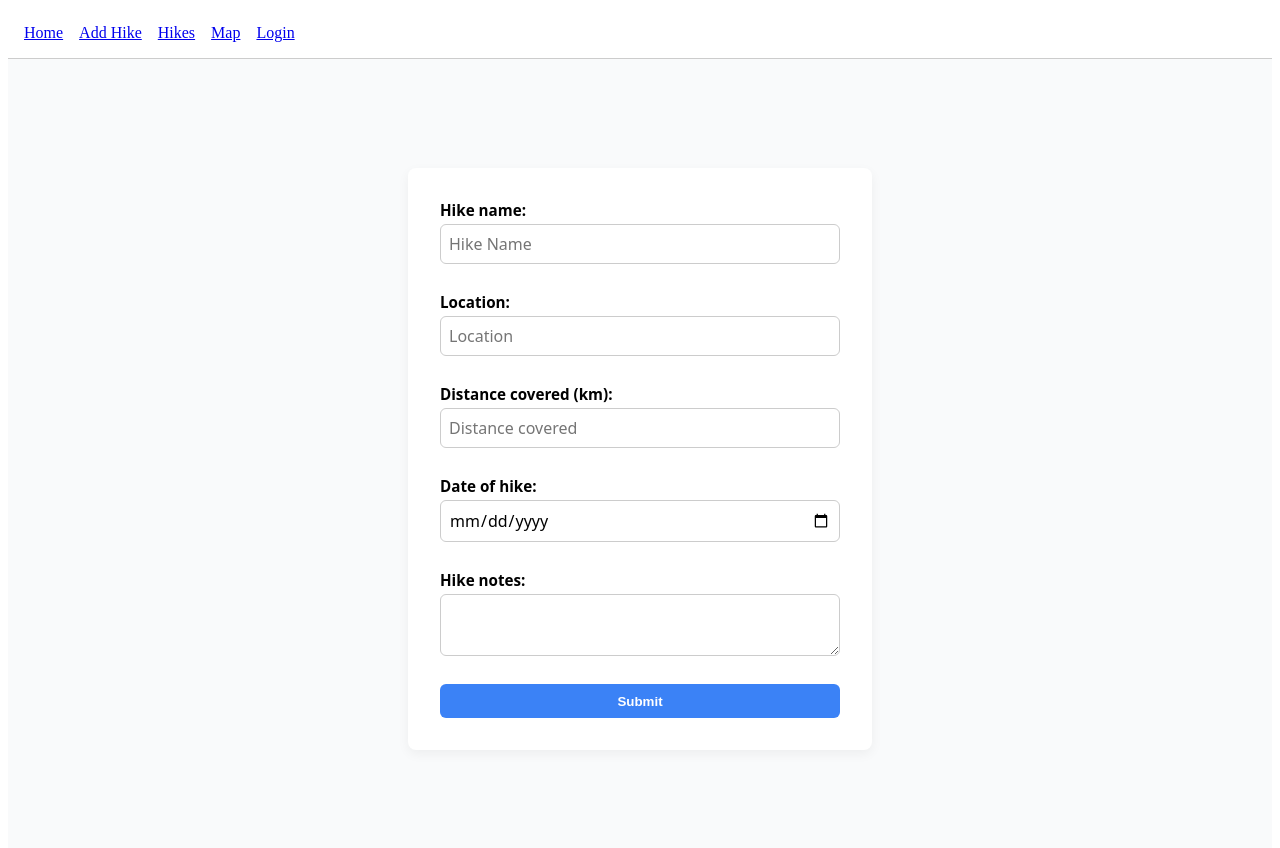
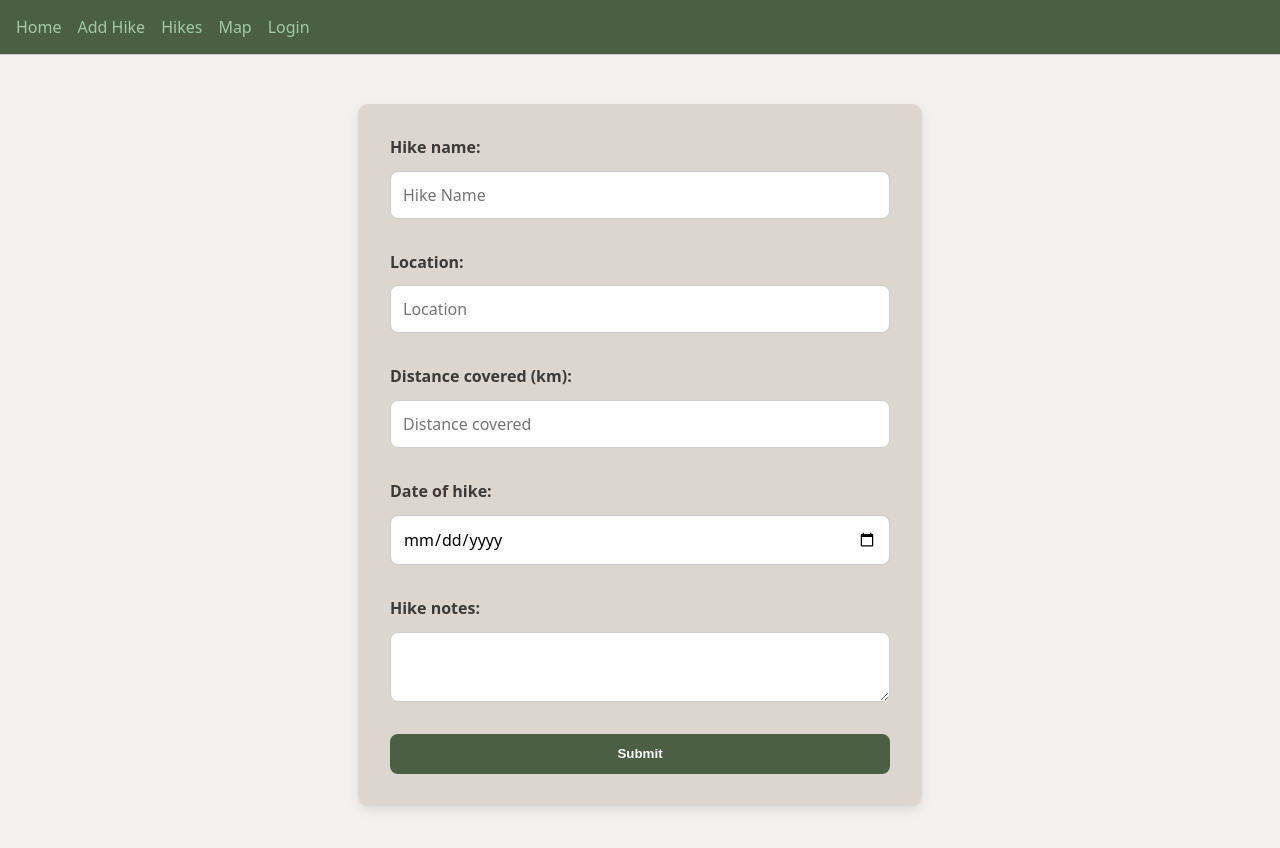
Before and after one commit to peynadol/hiking-dashboard, a React (Vite) app in the folder frontend/: page /add in a window 1280 px wide. Shown: the top 848 px of the page. Built offline with nearby package versions, Linux system fonts and the light colour scheme.

Commit message:
flesh out home and hikes pages

```diff
--- a/frontend/src/components/AddHikeForm.css
+++ b/frontend/src/components/AddHikeForm.css
@@ -1,3 +1,4 @@
+/* Add Hike Page Layout */
 .add-hike-page {
     display: flex;
     align-items: center;
@@ -5,89 +6,95 @@
     height: 100vh;
     padding: 1rem;
     box-sizing: border-box;
-    background-color: #f9fafb; /* optional soft background */
+    background-color: var(--color-bg); /* Off-white background */
   }
 
   /* === FORM CONTAINER === */
   .hike-form {
     display: flex;
-    flex-direction: column;
-    gap: 1.5rem; /* spacing between field groups */
-    max-width: 400px;
+    flex-direction: column; /* Ensures vertical layout */
+    gap: 1.5rem; /* Spacing between field groups */
+    max-width: 500px;
     width: 100%;
     margin: 0 auto;
     font-family: system-ui, sans-serif;
-    background: white;
+    background: var(--color-surface); /* Stone/Sand background */
     padding: 2rem;
-    border-radius: 8px;
-    box-shadow: 0 4px 12px rgba(0, 0, 0, 0.05);
+    border-radius: 10px; /* Slightly round edges for a smoother feel */
+    box-shadow: 0 4px 12px rgba(0, 0, 0, 0.1); /* Softer shadow */
   }
 
   /* === EACH FIELD GROUP === */
   .hike-form div {
     display: flex;
-    flex-direction: column;
-    gap: 0.25rem; /* tight spacing between label, input, error */
+    flex-direction: column; /* Ensures vertical layout of label + input */
+    gap: 0.5rem; /* Adds more space between label and input */
   }
 
   /* === LABELS === */
   .hike-form label {
     font-weight: 600;
-    font-size: 0.95rem;
+    font-size: 1rem;
+    color: var(--color-text); /* Deep Brown text for labels */
+    margin-bottom: 0.3rem; /* Adds a bit of space under the label */
   }
 
   /* === INPUTS & TEXTAREA === */
   .hike-form input,
   .hike-form textarea {
-    padding: 0.5rem;
+    padding: 0.75rem;
     border: 1px solid #ccc;
-    border-radius: 6px;
+    border-radius: 8px;
     font-size: 1rem;
     font-family: inherit;
     outline: none;
-    transition: border 0.2s ease;
+    transition: border 0.2s ease, box-shadow 0.2s ease;
   }
 
   .hike-form input:focus,
   .hike-form textarea:focus {
-    border-color: #3b82f6;
-    box-shadow: 0 0 0 2px rgba(59, 130, 246, 0.2);
+    border-color: var(--color-primary); /* Moss Green border on focus */
+    box-shadow: 0 0 0 2px rgba(75, 96, 67, 0.2); /* Soft glow */
+  }
+
+  /* === BUTTON STYLES === */
+  .hike-form button {
+    padding: 0.8rem 1.2rem;
+    border: none;
+    background-color: var(--color-primary); /* Moss Green for button background */
+    color: white;
+    font-weight: bold;
+    border-radius: 8px;
+    cursor: pointer;
+    transition: background-color 0.2s ease, transform 0.2s ease;
+  }
+
+  .hike-form button:hover {
+    background-color: var(--color-link-hover); /* Moss Green on hover */
+  }
+
+  .hike-form button:active {
+    transform: scale(0.98);
+    background-color: var(--color-success); /* Forest Green on click */
+    box-shadow: inset 0 2px 4px rgba(0, 0, 0, 0.1);
+  }
+
+  .hike-form button:disabled {
+    background-color: #94a3b8;
+    cursor: not-allowed;
+    opacity: 0.7;
   }
 
   /* === ERROR MESSAGES === */
   .hike-form p {
-    color: #d33;
-    font-size: 0.85rem;
-    margin: 0;
+    color: var(--color-error); /* Clay Red for error messages */
+    font-size: 0.9rem;
+    margin-top: -0.5rem;
+    margin-bottom: 0.5rem;
   }
 
-  /* === BUTTON === */
-  .hike-form button {
-    padding: 0.6rem 1rem;
-    border: none;
-    background-color: #3b82f6;
-    color: white;
-    font-weight: bold;
-    border-radius: 6px;
-    cursor: pointer;
-    transition: all 0.1s ease-in-out;
+  /* === HELPER TEXT === */
+  .hike-form .helper-text {
+    color: var(--color-muted-text); /* Warm Grey for helper text */
+    font-size: 0.85rem;
   }
-
-  /* Hover */
-  .hike-form button:hover {
-    background-color: #2563eb;
-  }
-
-  /* Click / Active */
-  .hike-form button:active {
-    transform: scale(0.98);
-    background-color: #1e40af;
-    box-shadow: inset 0 2px 4px rgba(0, 0, 0, 0.2);
-  }
-
-  /* Disabled */
-  .hike-form button:disabled {
-    background-color: #94a3b8;
-    cursor: not-allowed;
-    opacity: 0.8;
-  }
--- /dev/null
+++ b/frontend/src/components/Card.css
@@ -0,0 +1,50 @@
+.card {
+    background-color: #DDD6CE;  /* Sand color or your preferred card background */
+    padding: 1rem;
+    border-radius: 8px;
+    box-shadow: 0 4px 12px rgba(0, 0, 0, 0.1);
+    max-width: 300px;
+    margin: 1rem auto;
+  }
+
+  .card img {
+    width: 100%;
+    border-radius: 6px;
+  }
+
+  .card h3 {
+    font-size: 1.2rem;
+    font-weight: bold;
+    margin: 1rem 0;
+  }
+
+  .card p {
+    font-size: 1rem;
+    color: #3B3A36; /* Deep Brown */
+  }
+
+  .card button {
+    padding: 0.6rem 1rem;
+    border: none;
+    background-color: #4B6043; /* Moss Green */
+    color: white;
+    border-radius: 6px;
+    cursor: pointer;
+    transition: background-color 0.2s ease;
+  }
+
+  .card button:hover {
+    background-color: #3B4F3A;
+  }
+
+  .card button:active {
+    transform: scale(0.98);
+    background-color: #2D3F2B;
+    box-shadow: inset 0 2px 4px rgba(0, 0, 0, 0.2);
+  }
+
+  .card button:disabled {
+    background-color: #94a3b8;
+    cursor: not-allowed;
+    opacity: 0.8;
+  }
--- /dev/null
+++ b/frontend/src/components/Card.tsx
@@ -0,0 +1,9 @@
+import "./Card.css";
+export default function Card(props) {
+  return (
+    <div className="card">
+      <h3>{props.title}</h3>
+      <p>{props.value}</p>
+    </div>
+  );
+}
--- /dev/null
+++ b/frontend/src/components/Hike.tsx
@@ -0,0 +1,9 @@
+export default function Hike({ title, location, notes }) {
+  return (
+    <div>
+      <h3>{title}</h3>
+      <h5>{location}</h5>
+      <p>{notes}</p>
+    </div>
+  );
+}
--- a/frontend/src/components/Navbar.tsx
+++ b/frontend/src/components/Navbar.tsx
@@ -9,6 +9,7 @@ export default function NavBar() {
           gap: "1rem",
           padding: "1rem",
           borderBottom: "1px solid #ccc",
+          backgroundColor: "#4B6043",
         }}
       >
         <Link to="/">Home</Link>
--- a/frontend/src/index.css
+++ b/frontend/src/index.css
@@ -0,0 +1,38 @@
+:root {
+    --color-bg: #F4F1EE;  /* Off-white background */
+    --color-surface: #DDD6CE; /* Stone/Sand for surfaces like cards or form backgrounds */
+    --color-text: #3B3A36; /* Deep Brown for text */
+    --color-muted-text: #6E6B5E; /* Warm Grey for labels and helper text */
+    --color-primary: #4B6043; /* Moss Green for main actions and buttons */
+    --color-accent: #a3c9a8; /* Sky Blue for accents like links */
+    --color-error: #B84A39; /* Clay Red for error messages */
+    --color-success: #2F5D50; /* Forest Green for success feedback */
+    --color-link: #A3C9A8; /* Sky Blue link color */
+    --color-link-hover: #4B6043; /* Moss Green on hover */
+    --color-link-active: #a3c9a8; /* Forest Green on click */
+  }
+
+  /* Global Styles */
+  body {
+    background-color: var(--color-bg);
+    color: var(--color-text);
+    font-family: system-ui, sans-serif;
+    margin: 0;
+    padding: 0;
+  }
+
+  a {
+    color: var(--color-link); /* Sky Blue for links */
+    text-decoration: none;
+  }
+
+  a:hover {
+    color: white;
+    text-decoration: underline;
+  }
+
+  a:active {
+    color: var(--color-link-active); /* Forest Green on click */
+  }
+
+  /* Other global styles like buttons or form inputs that are common can be added here */
--- a/frontend/src/pages/AddHike.css
+++ b/frontend/src/pages/AddHike.css
@@ -1,6 +1,10 @@
+
 .add-hike-page {
     display: flex;
     align-items: center;
     justify-content: center;
-    height: 100vh; /* This is the key part */
+    height: 100vh;
+    padding: 1rem;
+    box-sizing: border-box;
+    background-color: var(--color-bg);
   }
--- a/frontend/src/pages/Hikes.tsx
+++ b/frontend/src/pages/Hikes.tsx
@@ -1,3 +1,35 @@
+import Hike from "../components/Hike";
 export default function Hikes() {
-  return <h1>I AM THE HIKES PAGE</h1>;
+  const data = [
+    {
+      title: "Snowdonia",
+      location: "Snowdonia, Wales",
+      notes: "Rugged, steeped in history.",
+    },
+    {
+      title: "Pen y Fan",
+      location: "Brecon Becons, Wales",
+      notes: "Visually iconic.",
+    },
+    {
+      title: "Walk to Wombourne",
+      location: "Wolverhampton, England",
+      notes: "A gentle walk along an abandoned railway track.",
+    },
+  ];
+
+  return (
+    <div>
+      {data.map((hike, index) => {
+        return (
+          <Hike
+            key={index}
+            title={hike.title}
+            location={hike.location}
+            notes={hike.notes}
+          />
+        );
+      })}
+    </div>
+  );
 }
--- a/frontend/src/pages/Home.tsx
+++ b/frontend/src/pages/Home.tsx
@@ -1,3 +1,28 @@
+import Card from "../components/Card";
 export default function Home() {
-  return <h1>I AM THE HOME PAGE</h1>;
+  const data = [
+    {
+      title: "Total Distance Traveled",
+      value: "350 km",
+      icon: "🚶‍♂️", // Optional: an icon to represent the data
+    },
+    {
+      title: "Hikes Completed",
+      value: "15",
+      icon: "🏞️", // Optional: an icon to represent the data
+    },
+    {
+      title: "Locations Visited",
+      value: "7",
+      icon: "🌍", // Optional: an icon to represent the data
+    },
+  ];
+
+  return (
+    <>
+      {data.map((hike, index) => {
+        return <Card key={index} title={hike.title} value={hike.value} />;
+      })}
+    </>
+  );
 }
```
